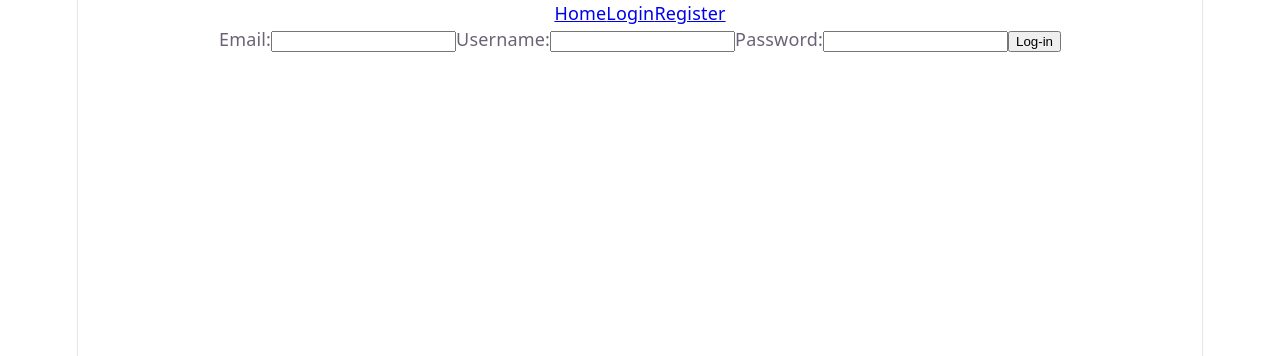
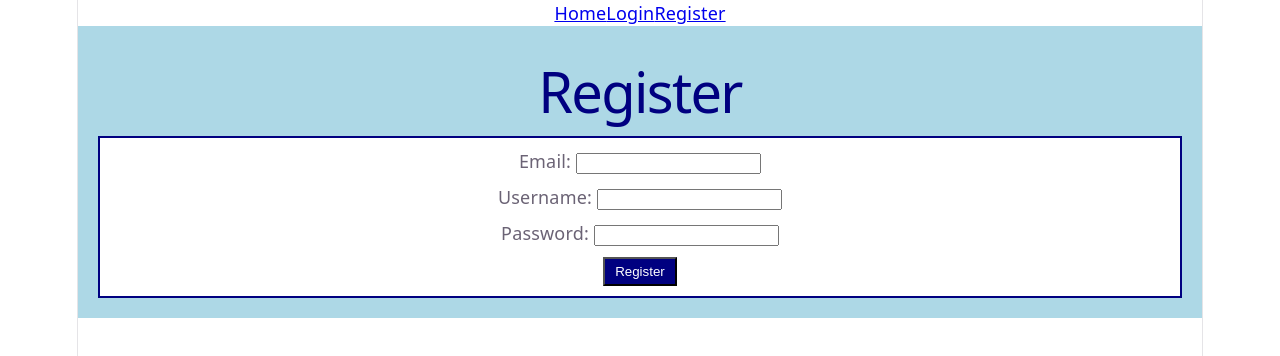
Before and after one commit to pradashades333/blogapi, a React app in the folder frontend/: page /register in a window 1280 px wide. Shown: the top 356 px of the page. Built offline with nearby package versions, Linux system fonts and the light colour scheme; the HTML template or start-up script is replaced by a standard one.

Commit message:
added basic css to register

```diff
--- a/frontend/src/pages/Register.jsx
+++ b/frontend/src/pages/Register.jsx
@@ -21,19 +21,24 @@ function Register() {
 
 
     return (
-        <form onSubmit={handleSubmit}>
+        <div style={{ backgroundColor: 'lightblue', padding: '20px' }}>
+            <h1 style={{ color: 'navy', textAlign: 'center' }}>Register</h1>
+            <form onSubmit={handleSubmit} style={{ backgroundColor: 'white', border: '2px solid navy', padding: '10px' }}>
                 <label>Email:
-                <input type = "email" value={email} onChange={(e) => setEmail(e.target.value)}/>
+                    <input type="email" value={email} onChange={(e) => setEmail(e.target.value)} style={{ marginLeft: '5px', marginBottom: '10px' }} />
                 </label>
+                <br />
                 <label>Username:
-                <input type = "text" value = {username} onChange={(e) => setUsername(e.target.value)} />
+                    <input type="text" value={username} onChange={(e) => setUsername(e.target.value)} style={{ marginLeft: '5px', marginBottom: '10px' }} />
                 </label>
+                <br />
                 <label>Password:
-                <input type = "password" value = {password} onChange={(e) => setPassword(e.target.value)} />
+                    <input type="password" value={password} onChange={(e) => setPassword(e.target.value)} style={{ marginLeft: '5px', marginBottom: '10px' }} />
                 </label>
-            <button type = "submit" > Log-in</button>
-
+                <br />
+                <button type="submit" style={{ backgroundColor: 'navy', color: 'white', padding: '5px 10px' }}>Register</button>
             </form>
+        </div>
     )
 
 }
```
Lines whose indentation alone changed are shown as unchanged.
